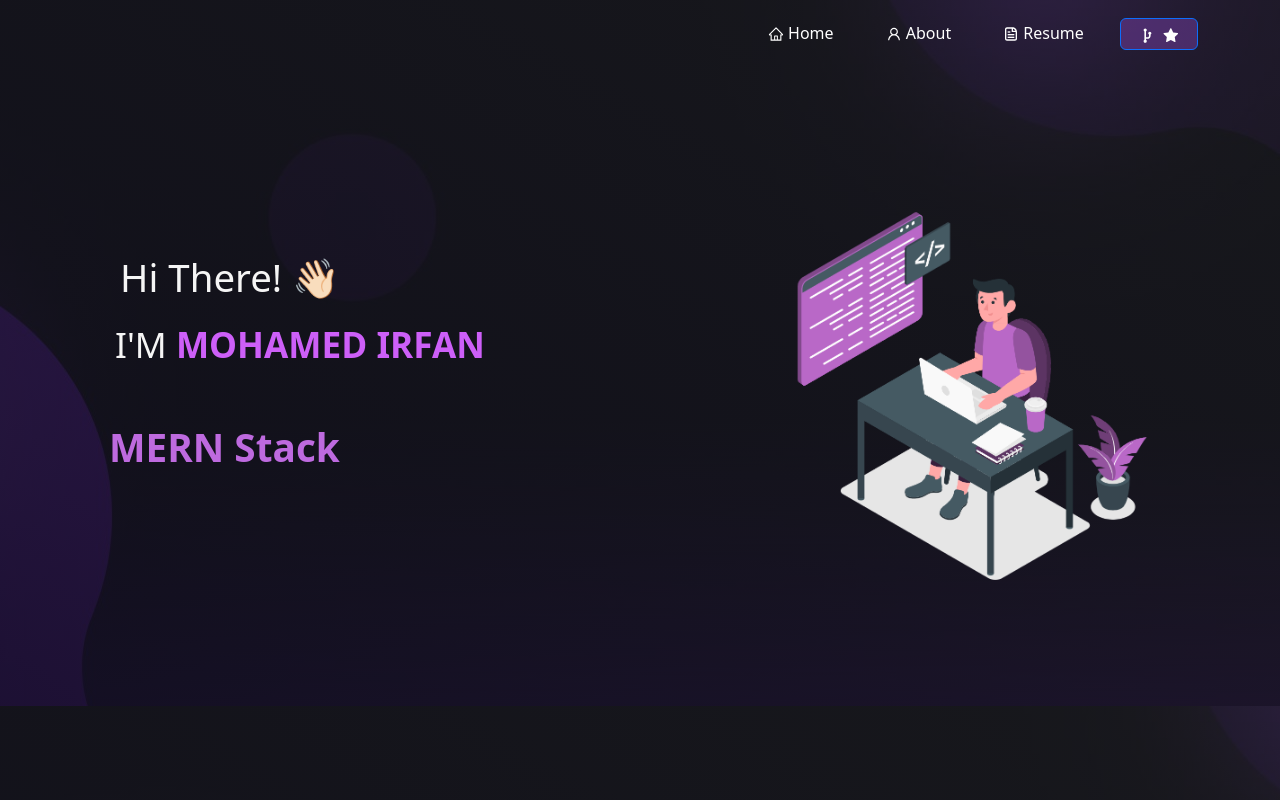
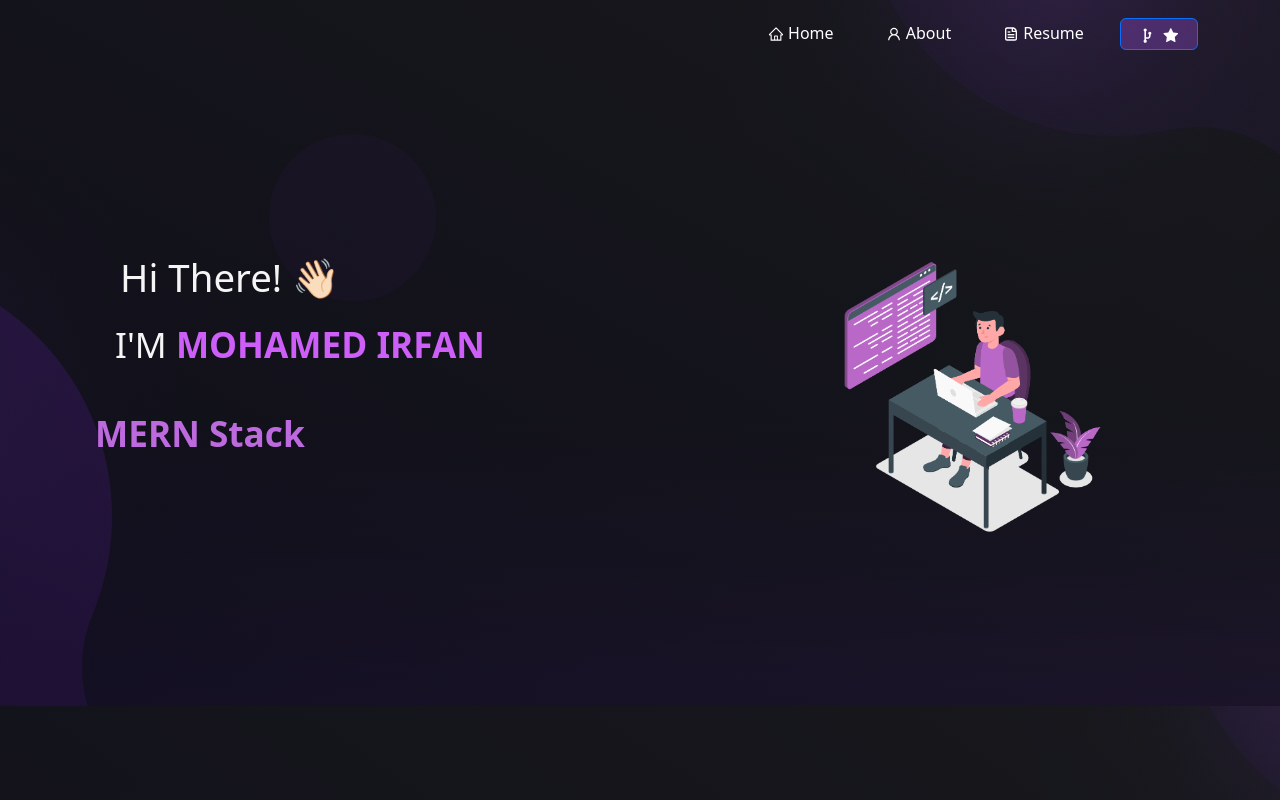
Before and after one commit to irfan280505/Mohamed-Irfan-Portfolio, a React (Create React App) app: page / in a window 1280 px wide. Shown: the top 800 px of the page. Built offline with nearby package versions, Linux system fonts and the light colour scheme.

Commit message:
Update Home.jsx

```diff
--- a/src/components/Home/Home.jsx
+++ b/src/components/Home/Home.jsx
@@ -25,7 +25,7 @@ function Home() {
                 <strong className="main-name"> MOHAMED IRFAN</strong>
               </h1>
 
-              <div className="heading-course" style={{ padding: 35, textAlign: "left", fontSize:"1.1em", paddingLeft:"39px"}}>
+              <div className= "heading-course"style={{ padding: 25, textAlign: "left"}}>
                 <Type />
               </div>
             </Col>
@@ -35,7 +35,7 @@ function Home() {
                 src={homeLogo}
                 alt="home pic"
                 className="img-fluid"
-                style={{ maxHeight: "450px" }}
+                style={{ maxHeight: "450px", padding:60 }}
               />
             </Col>
           </Row>
```
